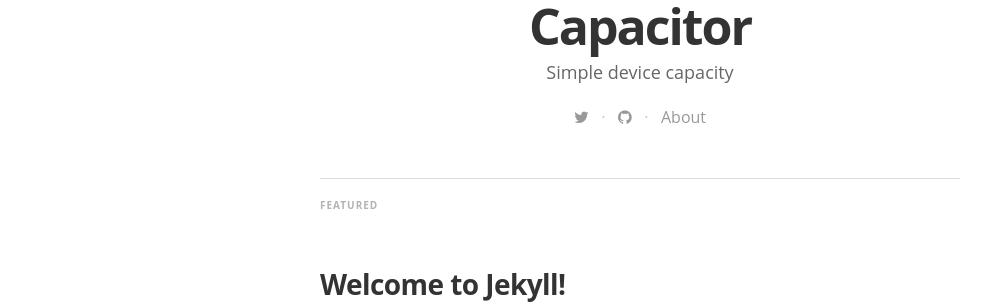
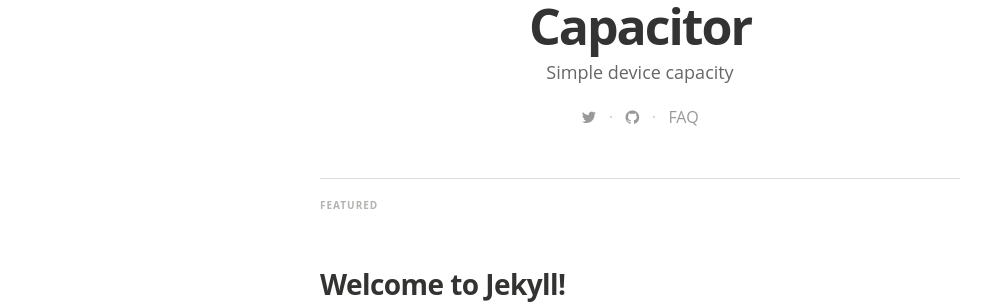
Before and after one commit to kellyp/Storage-Capacitor, a Jekyll site: the page built from index.html, in a window 1280 px wide. Shown: the part 233-537 px from the top of the page, without its empty margins (0-1005 px from the left). Built offline with Jekyll 4.4.1, drawn with Linux system fonts in a browser that asks for light colours; nearby versions of some CDN libraries; some web fonts are replaced; Markdown is read by kramdown in place of the engine named in the settings; the list of posts is cut into pages by our own code.

Commit message:
Update index.html

```diff
--- a/index.html
+++ b/index.html
@@ -21,7 +21,7 @@
         </a>
         &nbsp;&nbsp;·&nbsp;&nbsp;
       {% endfor %}
-      <a href="{{ site.url }}/about/">About</a>
+      <a href="{{ site.url }}/faq/">FAQ</a>
     </div>
 </header>
 
```
